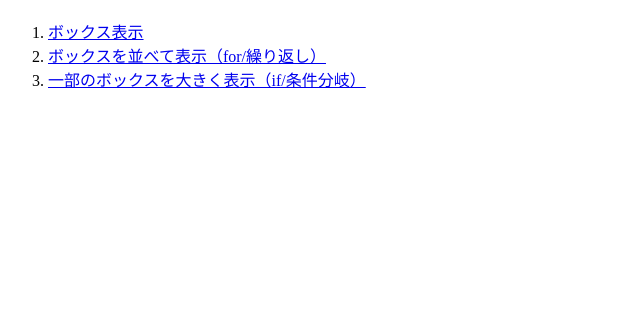
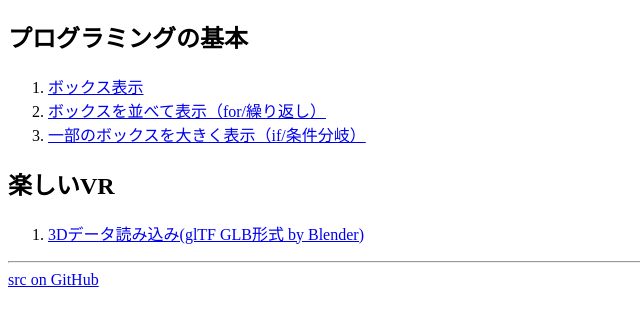
Before and after one commit to code4fukui/vrjs, a plain HTML site: page index.html in a window 1280 px wide. Shown: the part 70-396 px from the top of the page, without its empty margins (0-640 px from the left). Drawn offline with Linux system fonts and the light colour scheme.

Commit message:
add 3Dモデル読み込み例

```diff
--- a/index.html
+++ b/index.html
@@ -2,11 +2,25 @@
 <title>VRで学ぶJavaScript入門</title>
 </head><body>
 <h1>VRで学ぶJavaScript入門</h1>
+
+<section>
+<h2>プログラミングの基本</h2>
 <ol>
   <li><a href=step1.html>ボックス表示</a></li>
   <li><a href=step2.html>ボックスを並べて表示（for/繰り返し）</a></li>
   <li><a href=step3.html>一部のボックスを大きく表示（if/条件分岐）</a></li>
 </ol>
+</section>
+
+<section>
+<h2>楽しいVR</h2>
+<ol>
+  <li><a href=vr1.html>3Dデータ読み込み(glTF GLB形式 by Blender)</a></li>
+</ol>
+</section>
+
+<hr>
+<a href=https://github.com/code4fukui/vrjs>src on GitHub</a>
 
 </body>
 </html>
```
Also changed, not shown: vr1.html (added, +12 -0 lines).
